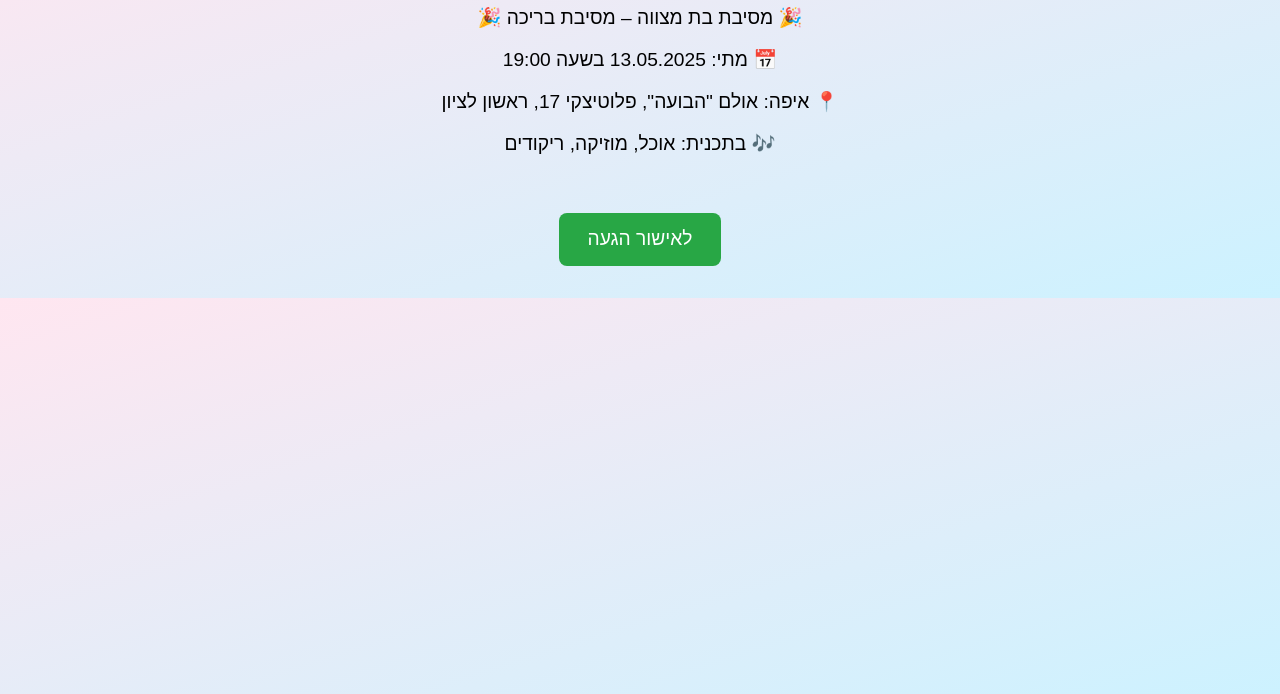
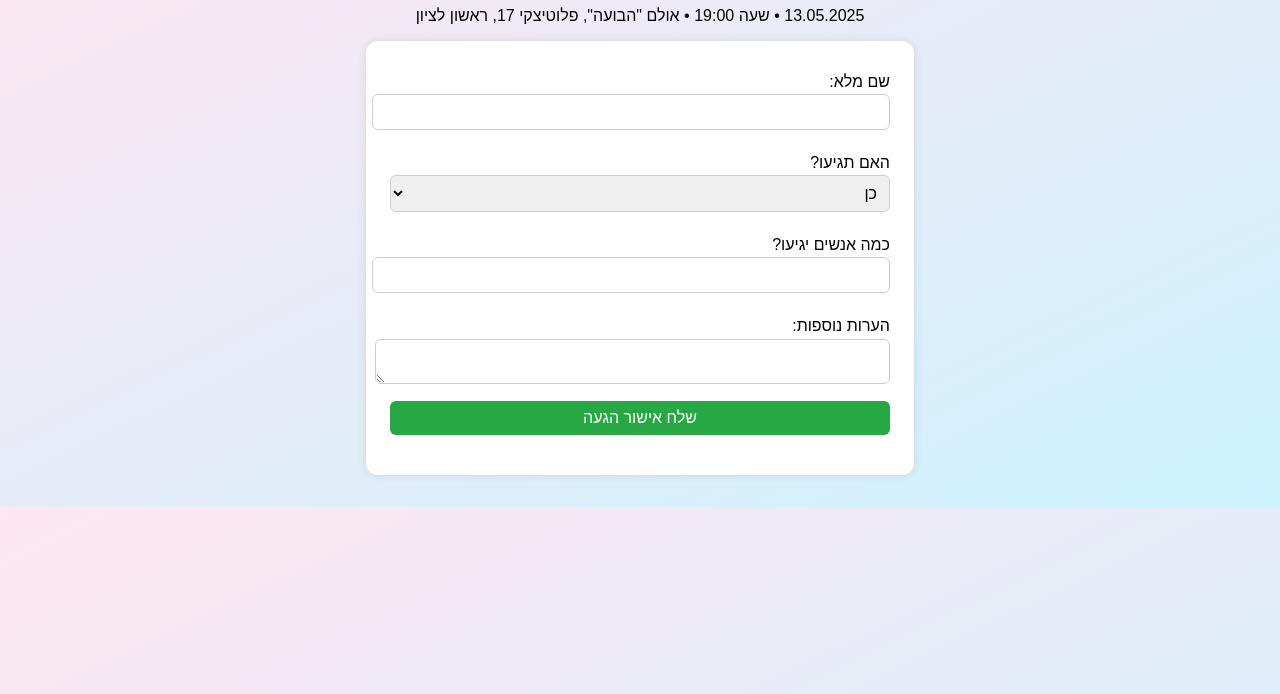
Before and after one commit to morba128/morba128.github.io, a plain HTML site: page index.html in a window 1280 px wide. Shown: the part 106-800 px from the top of the page. Drawn offline with Linux system fonts and the light colour scheme.

Commit message:
Add files via upload

```diff
--- a/index.html
+++ b/index.html
@@ -3,50 +3,72 @@
 <html lang="he" dir="rtl">
 <head>
     <meta charset="UTF-8">
+    <title>בת המצווה של גאיה</title>
     <meta name="viewport" content="width=device-width, initial-scale=1.0">
-    <title>בת המצווה של גאיה</title>
     <style>
         body {
             font-family: Arial, sans-serif;
             background: linear-gradient(to bottom right, #ffe6f0, #ccf2ff);
             margin: 0;
-            padding: 0;
+            padding: 2em;
             text-align: center;
-            direction: rtl;
-        }
-        .container {
-            padding: 2em;
         }
         h1 {
             color: #d63384;
         }
-        .info {
-            font-size: 1.2em;
-            margin: 1em 0;
+        form {
+            background: white;
+            padding: 1.5em;
+            border-radius: 12px;
+            max-width: 500px;
+            margin: auto;
+            box-shadow: 0 0 10px rgba(0,0,0,0.1);
         }
-        .button {
-            display: inline-block;
+        label {
+            display: block;
+            margin: 0.5em 0 0.2em;
+            text-align: right;
+        }
+        input, select, textarea, button {
+            width: 100%;
+            padding: 0.5em;
+            margin-bottom: 1em;
+            border-radius: 6px;
+            border: 1px solid #ccc;
+            font-size: 1em;
+        }
+        button {
             background-color: #28a745;
             color: white;
-            padding: 0.8em 1.5em;
-            text-decoration: none;
-            font-size: 1.2em;
-            border-radius: 8px;
-            margin-top: 2em;
+            border: none;
         }
-        .button:hover {
+        button:hover {
             background-color: #218838;
         }
     </style>
 </head>
 <body>
-    <div class="container">
-        <h1>בת המצווה של גאיה</h1>
-        <div class="info">🎉 מסיבת בת מצווה – מסיבת בריכה 🎉</div>
-        <div class="info">📅 מתי: 13.05.2025 בשעה 19:00</div>
-        <div class="info">📍 איפה: אולם "הבועה", פלוטיצקי 17, ראשון לציון</div>
-        <div class="info">🎶 בתכנית: אוכל, מוזיקה, ריקודים</div>
-        <a class="button" href="https://forms.gle/vuyPsk6QJWpHDLgr5" target="_blank">לאישור הגעה</a>
-    </div>
+    <h1>בת המצווה של גאיה 🎉</h1>
+    <p>13.05.2025 • שעה 19:00 • אולם "הבועה", פלוטיצקי 17, ראשון לציון</p>
+    <form action="https://formsubmit.co/Mor.biren@gmail.com" method="POST">
+        <input type="hidden" name="_captcha" value="false">
+        <label>שם מלא:</label>
+        <input type="text" name="שם מלא" required>
+
+        <label>האם תגיעו?</label>
+        <select name="האם תגיעו">
+            <option value="כן">כן</option>
+            <option value="לא">לא</option>
+            <option value="אולי">אולי</option>
+        </select>
+
+        <label>כמה אנשים יגיעו?</label>
+        <input type="number" name="מספר משתתפים" min="1">
+
+        <label>הערות נוספות:</label>
+        <textarea name="הערות"></textarea>
+
+        <button type="submit">שלח אישור הגעה</button>
+    </form>
 </body>
 </html>
```
